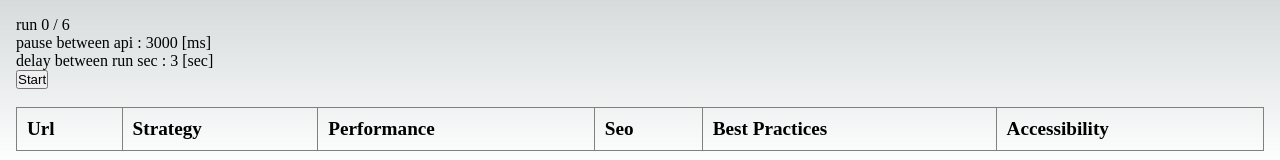
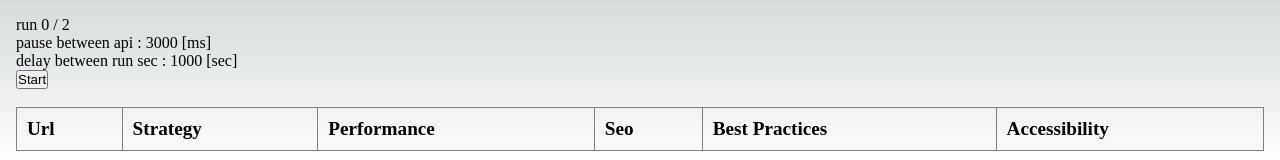
Before and after one commit to NathanKr/page-speed-insight-api-playground, a Next.js app: page / in a window 1280 px wide. Shown: the top 160 px of the page. Built offline with nearby package versions, Linux system fonts and the light colour scheme.

Commit message:
use jsx in ColorPsiScore

```diff
--- a/src/components/color-psi-score.tsx
+++ b/src/components/color-psi-score.tsx
@@ -1,32 +1,23 @@
 import { FC, createElement } from "react";
 import styles from "@/styles/color-psi-score.module.css";
+
+// range is   0–49 : red , 50–89 : orange , 90–100 : green
+const BEST_SCORE_LOW_LIMIT = 0.9;
+const MEDIUM_SCORE_LOW_LIMIT = 0.5;
 
 interface IProps {
   score: number;
   as: keyof JSX.IntrinsicElements;
 }
-
-// range is   0–49 : red , 50–89 : orange , 90–100 : green
-const BEST_SCORE_LOW_LIMIT = 0.9;
-const MEDIUM_SCORE_LOW_LIMIT = 0.5;
-
 const ColorPsiScore: FC<IProps> = ({ score, as: Element }) => {
-  function getClassName(score: number): string {
-    if (score >= BEST_SCORE_LOW_LIMIT) {
-      return styles.best;
-    }
-
-    if (score >= MEDIUM_SCORE_LOW_LIMIT) {
-      return styles.middle;
-    }
-
+  const scoreFixed = score.toFixed(2);
+  const scoreFixedNumber = parseFloat(scoreFixed);
+  function getClassName(): string {
+    if (scoreFixedNumber >= BEST_SCORE_LOW_LIMIT) return styles.best;
+    if (scoreFixedNumber >= MEDIUM_SCORE_LOW_LIMIT) return styles.middle;
     return styles.worst;
   }
 
-  const name = getClassName(score);
-
-  // Use the HTML element type directly
-  return createElement(Element, { className: name }, score.toFixed(2));
+  return <Element className={getClassName()}>{scoreFixed}</Element>
 };
-
 export default ColorPsiScore;
--- a/src/pages/index.tsx
+++ b/src/pages/index.tsx
@@ -1,9 +1,25 @@
 import Head from "next/head";
 import PageSpeedInsight from "@/components/page-speed-insight";
-import {  infos } from "../../data/infos";
+import { infos } from "../../data/infos";
 import { DELAY_BETWEEN_RUN_SEC, NUM_RUNS } from "@/utils/constants";
 
+const debug = true;
+
 export default function Home() {
+  const elemPsi = debug ? (
+    <PageSpeedInsight
+      numRuns={2}
+      delayBetweenRunSec={1000}
+      infos={infos.slice(0, 3)}
+    />
+  ) : (
+    <PageSpeedInsight
+      numRuns={NUM_RUNS}
+      delayBetweenRunSec={DELAY_BETWEEN_RUN_SEC}
+      infos={infos}
+    />
+  );
+
   return (
     <>
       <Head>
@@ -12,13 +28,7 @@ export default function Home() {
         <meta name="viewport" content="width=device-width, initial-scale=1" />
         <link rel="icon" href="/favicon.ico" />
       </Head>
-      <main>
-        <PageSpeedInsight
-          numRuns={NUM_RUNS}
-          delayBetweenRunSec={DELAY_BETWEEN_RUN_SEC}
-          infos={infos}
-        />
-      </main>
+      <main>{elemPsi}</main>
     </>
   );
 }
--- a/src/utils/constants.ts
+++ b/src/utils/constants.ts
@@ -1,3 +1,3 @@
 export const PAUSE_BETWEEN_API_MS = 3000
-export const NUM_RUNS = 6;
+export const NUM_RUNS = 10;
 export const DELAY_BETWEEN_RUN_SEC = 3
```
